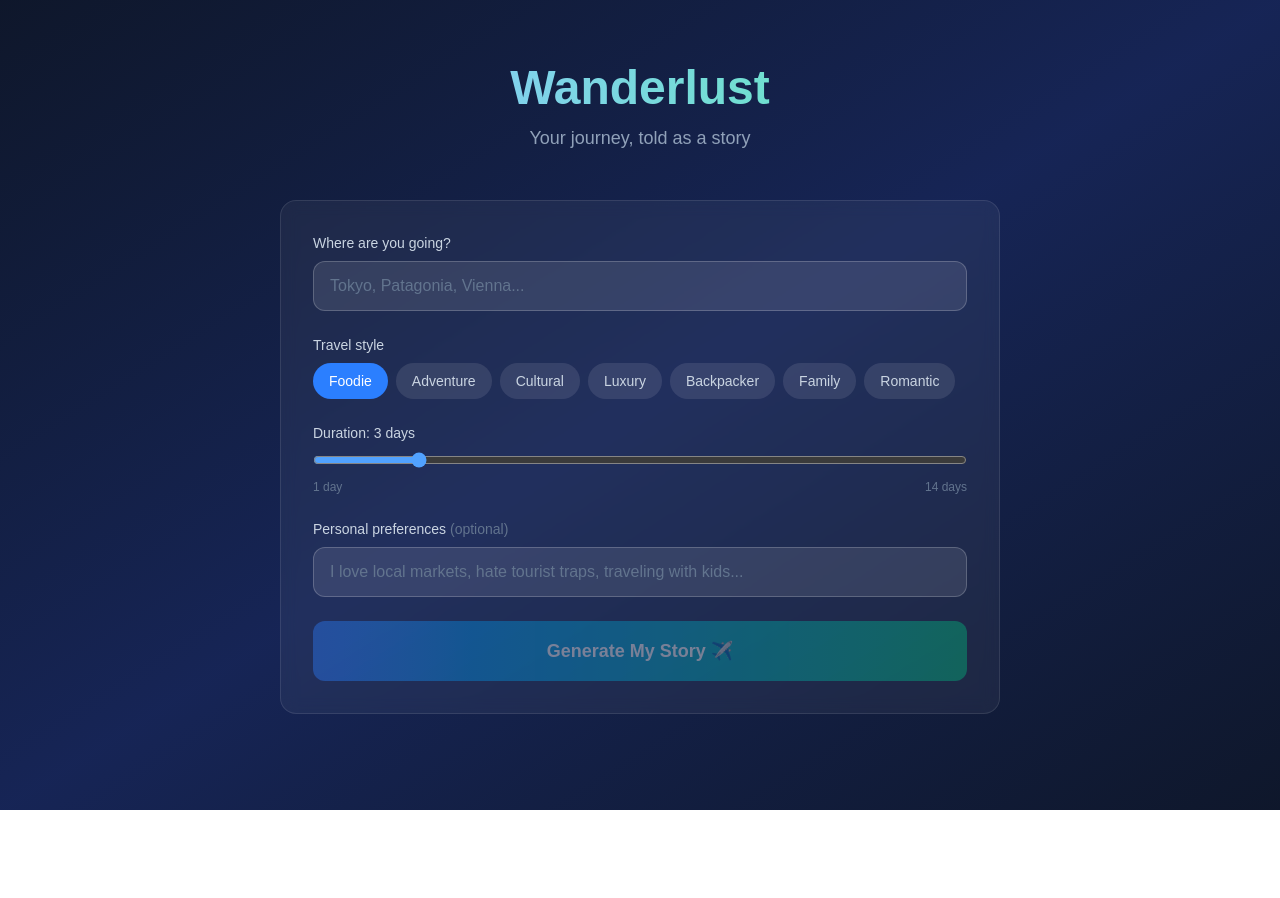
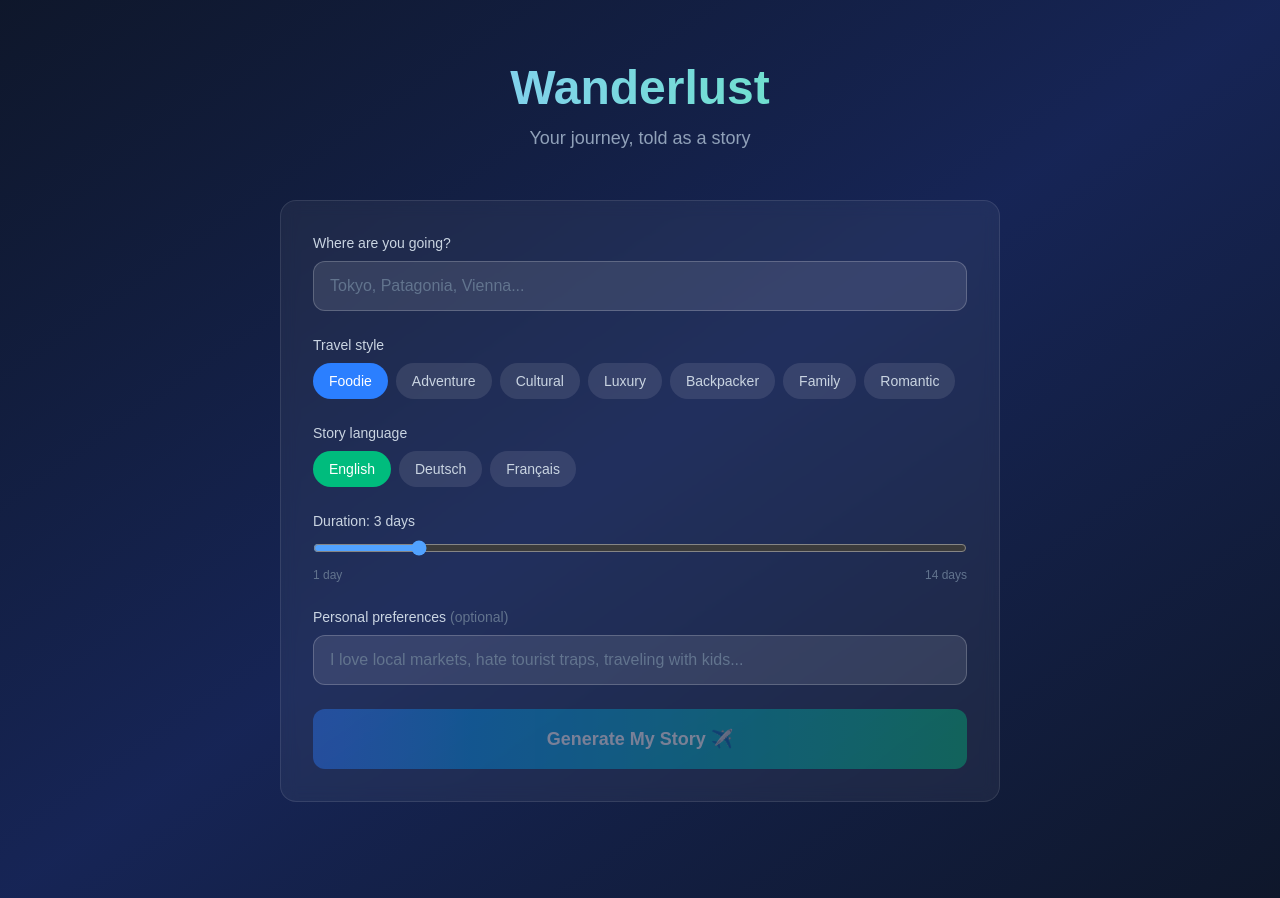
Before and after one commit to lordsaar/wanderlust-frontend, a Next.js app: page / in a window 1280 px wide. Before the commit the page ends 810 px from the top, so only its background shows below. Built offline with nearby package versions, Linux system fonts and the light colour scheme.

Commit message:
feat: add language selector UI for story generation

```diff
--- a/app/page.tsx
+++ b/app/page.tsx
@@ -5,6 +5,9 @@ import { useState } from 'react';
 const TRAVEL_STYLES = [
   'Foodie', 'Adventure', 'Cultural', 'Luxury', 'Backpacker', 'Family', 'Romantic'
 ];
+
+const LANGUAGES = ['English', 'Deutsch', 'Français'];
+
 
 export default function Home() {
   const [destination, setDestination] = useState('');
@@ -14,6 +17,7 @@ export default function Home() {
   const [story, setStory] = useState('');
   const [loading, setLoading] = useState(false);
   const [error, setError] = useState('');
+  const [language, setLanguage] = useState('English');
 
   const generateStory = async () => {
     if (!destination.trim()) return;
@@ -28,7 +32,8 @@ export default function Home() {
           destination,
           travel_style: travelStyle.toLowerCase(),
           duration_days: durationDays,
-          preferences
+          preferences,
+          language
         })
       });
       if (!response.ok) throw new Error('Failed to generate story');
@@ -85,7 +90,24 @@ export default function Home() {
               ))}
             </div>
           </div>
-
+          <div>
+            <label className="block text-sm font-medium text-slate-300 mb-2">Story language</label>
+            <div className="flex gap-2">
+              {LANGUAGES.map(lang => (
+                <button
+                  key={lang}
+                  onClick={() => setLanguage(lang)}
+                  className={`px-4 py-2 rounded-full text-sm font-medium transition-all ${
+                    language === lang
+                      ? 'bg-emerald-500 text-white'
+                      : 'bg-white/10 text-slate-300 hover:bg-white/20'
+                  }`}
+                >
+                  {lang}
+                </button>
+              ))}
+            </div>
+          </div>
           <div>
             <label className="block text-sm font-medium text-slate-300 mb-2">
               Duration: {durationDays} {durationDays === 1 ? 'day' : 'days'}
```
